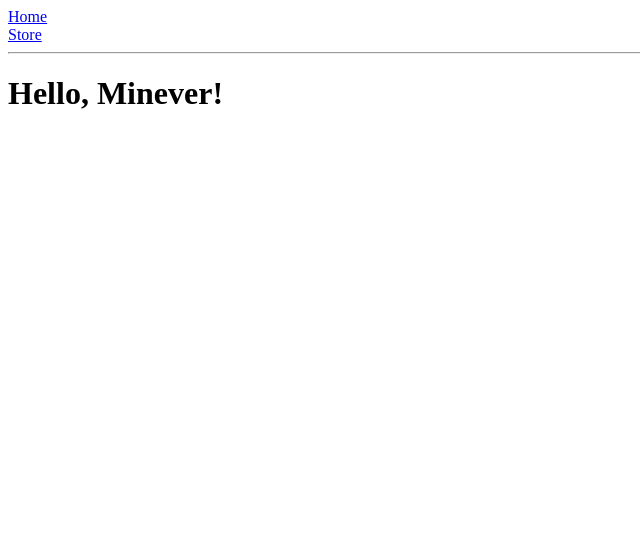
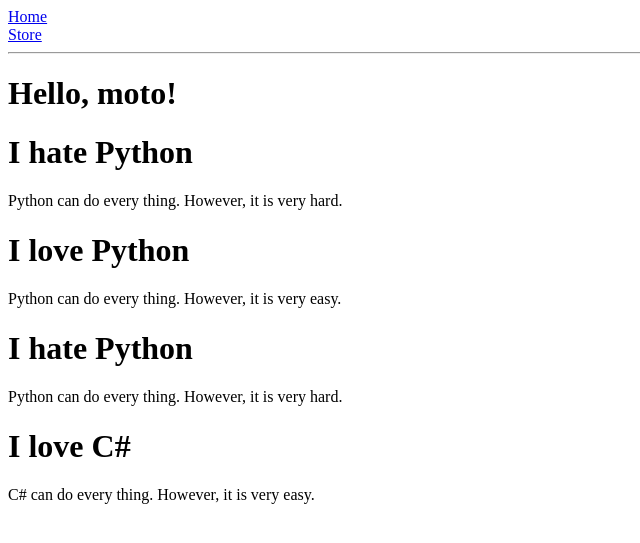
Before and after one commit to Munever/club, a Flask app: page / in a window 1280 px wide. Shown: the top 543 px of the page, without its empty margins (0-640 px from the left). Run offline with Flask 2, Linux system fonts and the light colour scheme.

Commit message:
BIG change: refactor project

```diff
--- a/forms.py
+++ b/application/forms.py
@@ -2,7 +2,6 @@ from flask_wtf import FlaskForm
 
 from wtforms import StringField, PasswordField, BooleanField, SubmitField
 from wtforms.validators import DataRequired
-
 
 class LoginForm(FlaskForm):
     username = StringField('Username', validators=[DataRequired()])
--- /dev/null
+++ b/application/routes.py
@@ -0,0 +1,56 @@
+from flask import Flask, render_template, flash, redirect
+from application.forms import LoginForm
+from application import app
+
+@app.route('/')
+@app.route('/index')
+def index():
+    user = {'username': 'moto'}
+    posts = [
+        {
+            'title': {'main': 'I hate Python', 'sub': 'this is a sad story'},
+            'body': 'Python can do every thing. However, it is very hard.'
+        },
+        {
+            'title': {'main': 'I love Python', 'sub': 'this is a happy story'},
+            'body': 'Python can do every thing. However, it is very easy.'
+        },
+        {
+            'title': {'main': 'I hate Python', 'sub': 'this is a sad story'},
+            'body': 'Python can do every thing. However, it is very hard.'
+        },
+
+        {
+            'title': {'main': 'I love C#', 'sub': 'this is a happy story'},
+            'body': 'C# can do every thing. However, it is very easy.'
+        }
+    ]
+
+    return render_template('index.html', user=user, posts=posts)
+
+@app.route('/store')
+def store():
+    items = [
+        {
+            'title': "Python book",
+            'price': 200
+        },
+        {
+            'title': "Cook book",
+            'price': 2
+        },
+        {
+            'title': "iphone X",
+            'price': 1000
+        }
+
+      ]
+    return render_template('store.html', items=items)
+
+@app.route('/login', methods=['GET', 'POST'])
+def login():
+    form = LoginForm()
+    if form.validate_on_submit():
+        flash('Login requested for user {}, remember_me={}'.format(form.username.data, form.remember_me.data))
+
+    return render_template('login.html', title='Sign In', form=form)
--- a/templates/index.html
+++ b/application/templates/index.html
@@ -1,4 +1,3 @@
-<!DOCTYPE html>
 {% extends "base.html" %}
 
 {% block content %}
--- /dev/null
+++ b/config.py
@@ -0,0 +1,2 @@
+class Config(object):
+   SECRET_KEY = 'you-will-never-guess'
--- a/run.py
+++ b/run.py
@@ -1,52 +1,3 @@
-from flask import Flask
-from flask import render_template
-
-app = Flask(__name__)
-
-@app.route("/")
-@app.route("/index")
-def index():
-    user = {'username': 'Minever'}
-    post = []
-    return render_template('index.html', post=post, user=user)
-
+from application import app
 
 app.run()
-
-@app.route('/store')
-def store():
-    items = [
-        {
-            'title': "Python book",
-            'price': 200
-        },
-        {
-            'title': "Cook book",
-            'price': 2
-        },
-        {
-            'title': "iphone X",
-            'price': 1000
-        }
-    ]
-    return render_template('index.html', items=items)
-
-@app.route('/store')
-def store():
-    items = [
-        {
-            'title': "Python book",
-            'price': 200
-        },
-        {
-            'title': "Cook book",
-            'price': 2
-        },
-        {
-            'title': "iphone X",
-            'price': 1000
-        }
-    ]
-    return render_template('store.html', items=items)
-
-app.run()
```
Also changed, not shown: application/__init__.py (added, +7 -0 lines), application/templates/Store.html (renamed from templates/Store.html), application/templates/base.html (renamed from templates/base.html), application/templates/login.html (renamed from templates/login.html).
